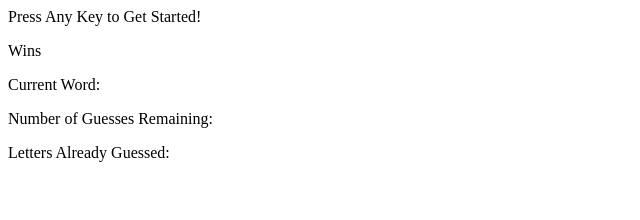
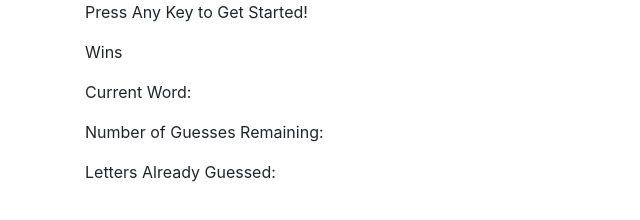
Before and after one commit to 0n11san/Hangman-Game, a plain HTML site: page index.html in a window 1280 px wide. Shown: the whole page, without its empty margins (0-640 px from the left). Drawn offline with nearby package versions, Linux system fonts and the light colour scheme.

Commit message:
Update index.html

```diff
--- a/index.html
+++ b/index.html
@@ -2,18 +2,20 @@
   <head>
     <meta charset="UTF-8">
     <title> Hangman </title>
+    <link rel="stylesheet" href="https://maxcdn.bootstrapcdn.com/bootstrap/4.0.0-beta.2/css/bootstrap.min.css" integrity="sha384-PsH8R72JQ3SOdhVi3uxftmaW6Vc51MKb0q5P2rRUpPvrszuE4W1povHYgTpBfshb" crossorigin="anonymous">
+
   </head>
-
-    <p>Press Any Key to Get Started!</p>
-    <p>Wins</p>
-    <p>Current Word: </p>
-    <p>Number of Guesses Remaining: </p>
-    <p>Letters Already Guessed: </p>
-
+    <div class="container">
+      <p>Press Any Key to Get Started!</p>
+      <p>Wins</p>
+      <p>Current Word: </p>
+      <p>Number of Guesses Remaining: </p>
+      <p>Letters Already Guessed: </p>
+    </div>
   <body>
     <script type="text/javascript">
       //set an array of words
-      var words = ["dragon", "throne", "chaos", "fire", "khaleesi", "winter"]
+      var words = ["dragon", "throne", "chaos", "fire", "khaleesi", "winter", "whitewalker", "direwolf", "tyrion", "knight"]
       //set an array of all letters in alphabet
       var letters = ["a", "b", "c", "d", "e", "f", "g",
                      "h", "i" ,"j", "k", "l" ,"m", "n", "o", "p",
```
